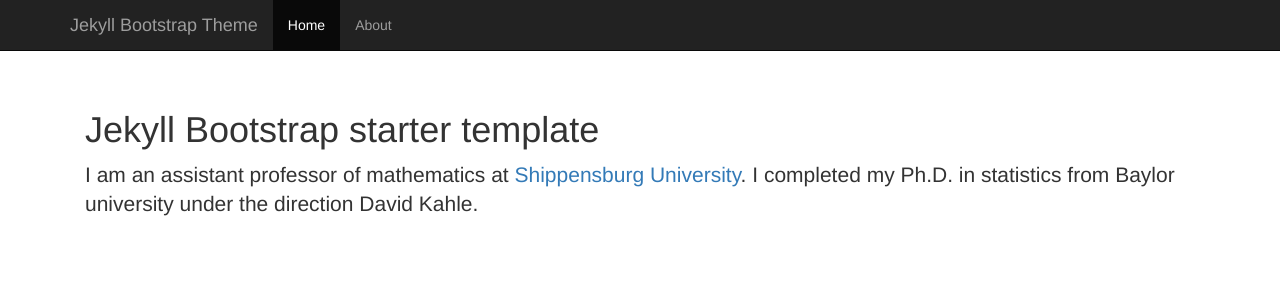
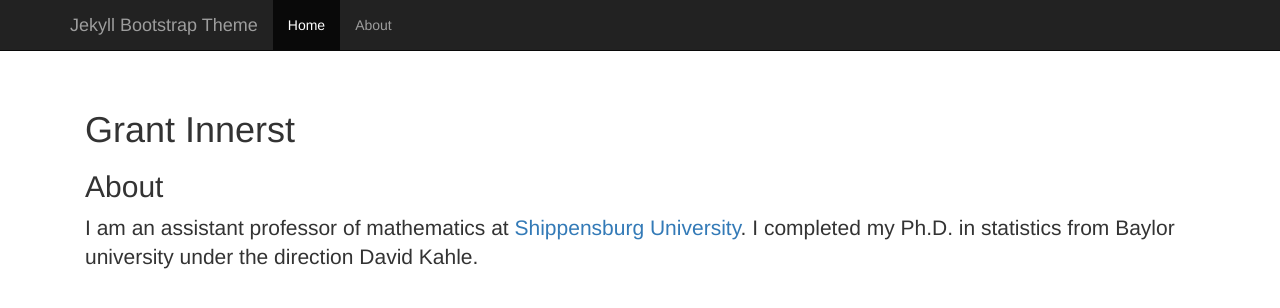
Before and after one commit to GrantInnerst/GrantInnerst.github.io, a Jekyll site: the page built from index.html, in a window 1280 px wide. Shown: the top 308 px of the page. Built offline with Jekyll 4.4.1, drawn with Linux system fonts in a browser that asks for light colours; nearby versions of some CDN libraries.

Commit message:
playing around with index

```diff
--- a/index.html
+++ b/index.html
@@ -3,8 +3,9 @@ layout: default
 title:  Grant Innerst
 ---
 
-<h1>Jekyll Bootstrap starter template</h1>
+<h1>Grant Innerst</h1>
 
+<h2 class="featurette-heading"> About </h2>
 <p class="lead">
 	I am an assistant professor of mathematics at <a href = "http://www.ship.edu/math/">Shippensburg University</a>. I completed my Ph.D. in statistics from Baylor university under the direction David Kahle.
 </p>
```
